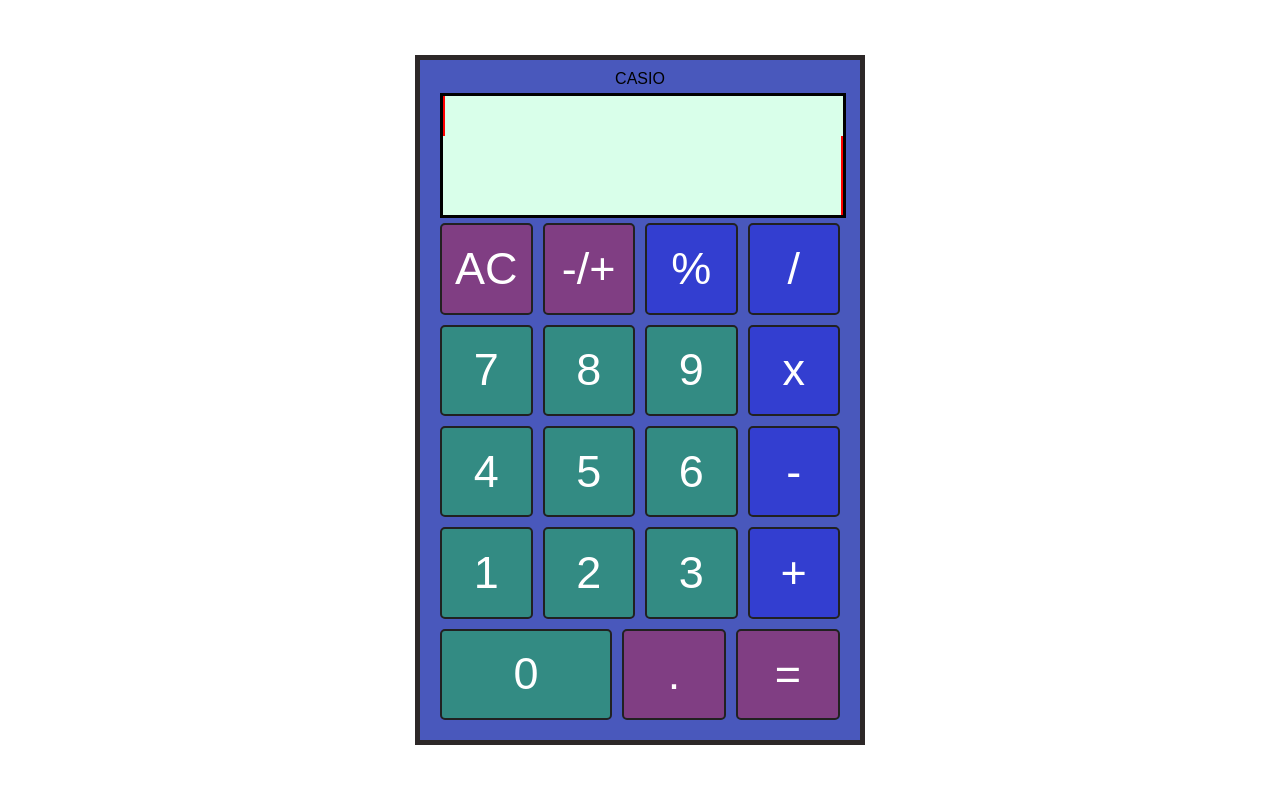
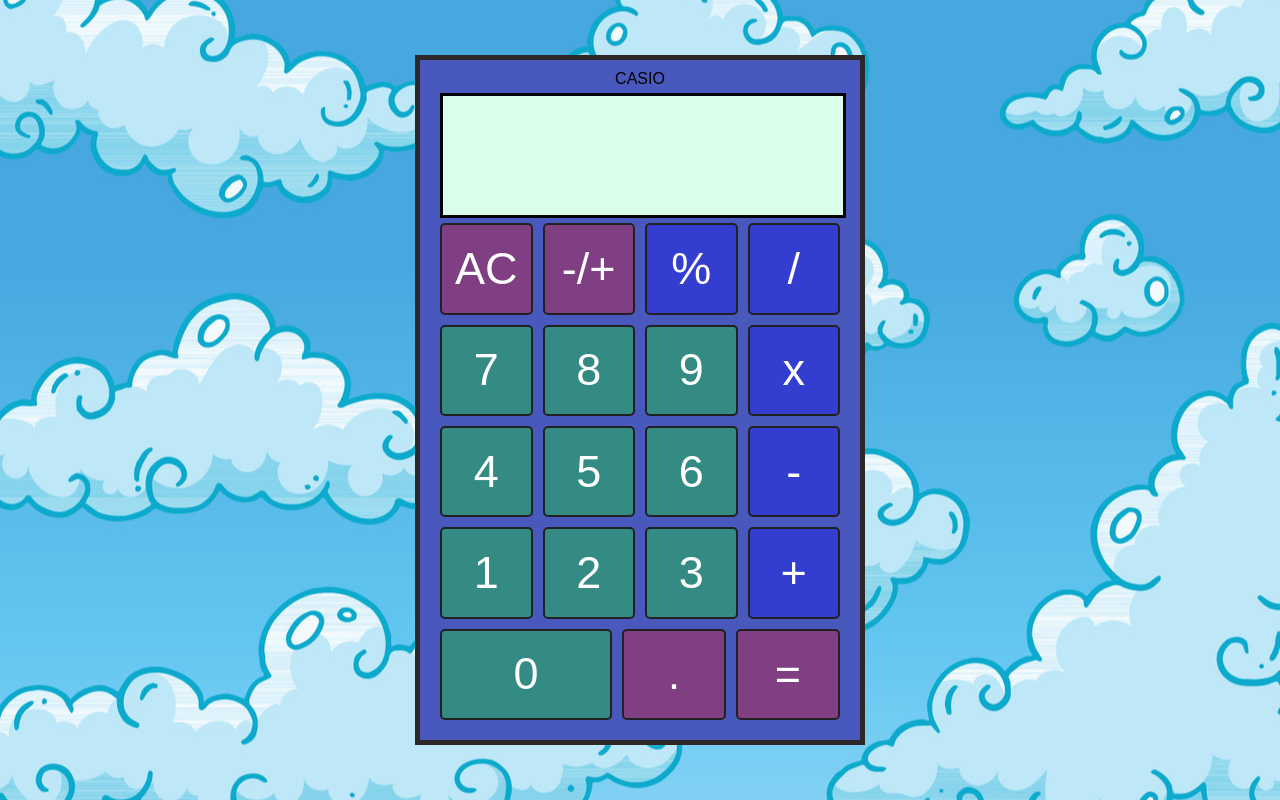
Before and after one commit to Z3BINI/calculator, a plain HTML site: page index.html in a window 1280 px wide. Drawn offline with Linux system fonts and the light colour scheme.

Commit message:
Added background image, fixed screen distances & added min width

```diff
--- a/style/style.css
+++ b/style/style.css
@@ -12,6 +12,9 @@ body {
     justify-content: center;
     align-items: center;
     height: 100vh;
+    min-width: 700px;
+    background-image: url(./../img/backgroundImg.jpg);
+    background-position: center;
 }
 p {
     margin-bottom: 5px;
@@ -34,6 +37,7 @@ p {
     flex: 1 1 75px;
     display: flex;
     flex-direction: column;
+    justify-content: flex-start;
 
     width: 400px;
     height: 125px;
@@ -46,15 +50,15 @@ p {
     align-self: flex-end;
     font-family: 'digital';
     font-size: 60px;
-    flex: 2 1 auto;
-    border: 1px solid red;
+    flex: 0 0 66%;
+    margin-right: 15px;
 }
 .operation {
     font-family: 'digital';
     font-size: 45px;
-    flex: 1 1 auto;
-    border: 1px solid red;
+    flex: 0 0 33%;
     align-self: flex-start;
+    margin-left: 15px;
 }
 .buttons {
     flex: 4 1 auto;
```
Also changed, not shown: img/backgroundImg.jpg (added).
